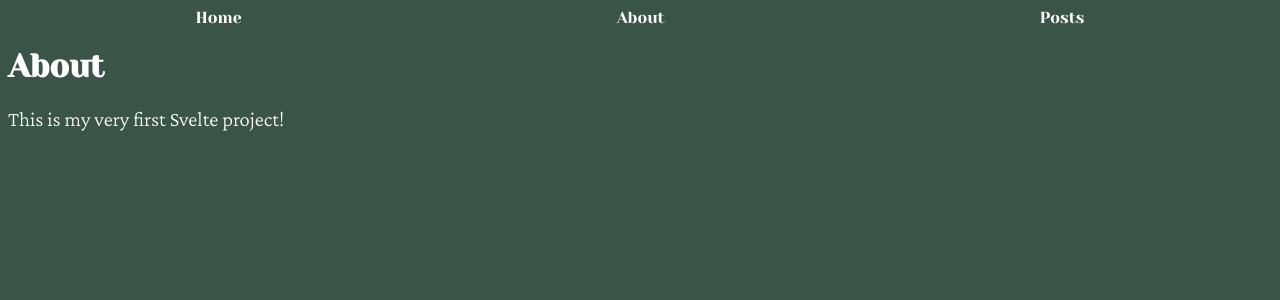
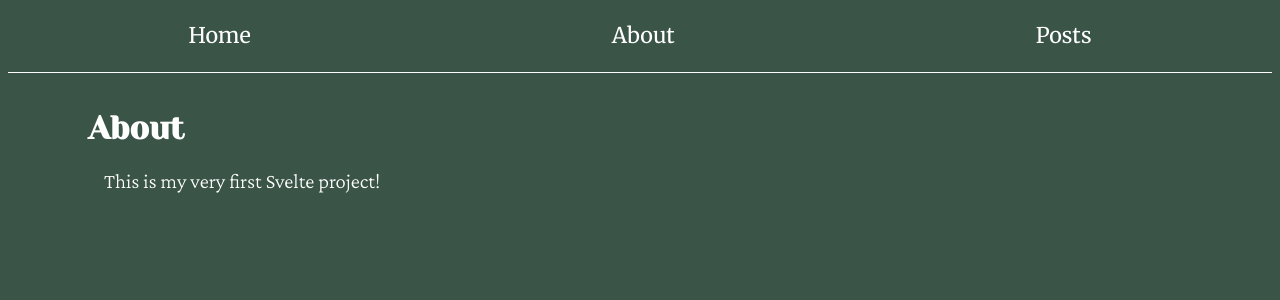
Before and after one commit to EnterOrion/personal-blog, a SvelteKit app: page /about in a window 1280 px wide. Shown: the top 300 px of the page. Built offline with nearby package versions, Linux system fonts and the light colour scheme; a web font is replaced by a local one.

Commit message:
Final fonts---hopefully

```diff
--- a/src/routes/+layout.svelte
+++ b/src/routes/+layout.svelte
@@ -13,12 +13,15 @@
   }
 
   nav {
-    font-family: "Yeseva One", cursive;
+    font-family: "Merriweather", serif;
     display: flex;
     justify-content: space-around;
+    padding: 0.9rem 0 1.4rem 0;
+    border-bottom: 1px solid white;
   }
 
   nav a {
+    font-size: 1.35rem;
     text-decoration: none;
     color: rgb(255, 255, 255);
   }
--- a/src/routes/+page.svelte
+++ b/src/routes/+page.svelte
@@ -10,7 +10,7 @@
   }
   h1 {
     font-size: 7rem;
-    font-family: "Yeseva One", cursive;
-    font-weight: 200;
+    font-family: "Crimson Pro", serif;
+    font-weight: 500;
   }
 </style>
--- a/src/routes/about/+page.svelte
+++ b/src/routes/about/+page.svelte
@@ -1,7 +1,14 @@
-<h1>About</h1>
-<p>This is my very first Svelte project!</p>
+<main>
+  <h1>About</h1>
+  <p>This is my very first Svelte project!</p>
+</main>
 
 <style>
+  main {
+    padding-top: 1rem;
+    padding-left: 5rem;
+  }
+
   h1 {
     font-family: "Yeseva One", cursive;
   }
@@ -9,5 +16,6 @@
     font-family: "Crimson Pro", serif;
     font-size: 1.3rem;
     font-weight: 380;
+    padding-left: 1rem;
   }
 </style>
--- a/src/routes/posts/+page.svelte
+++ b/src/routes/posts/+page.svelte
@@ -1,8 +1,15 @@
-<h1>Posts</h1>
+<main>
+  <h1>Posts</h1>
 
-<p>Here you can see an overview of all my posts.</p>
+  <p>Here you can see an overview of all my posts.</p>
+</main>
 
 <style>
+  main {
+    padding-top: 1rem;
+    padding-left: 5rem;
+  }
+
   h1 {
     font-family: "Yeseva One", cursive;
   }
@@ -11,5 +18,6 @@
     font-family: "Crimson Pro", serif;
     font-size: 1.3rem;
     font-weight: 380;
+    padding-left: 1rem;
   }
 </style>
```
